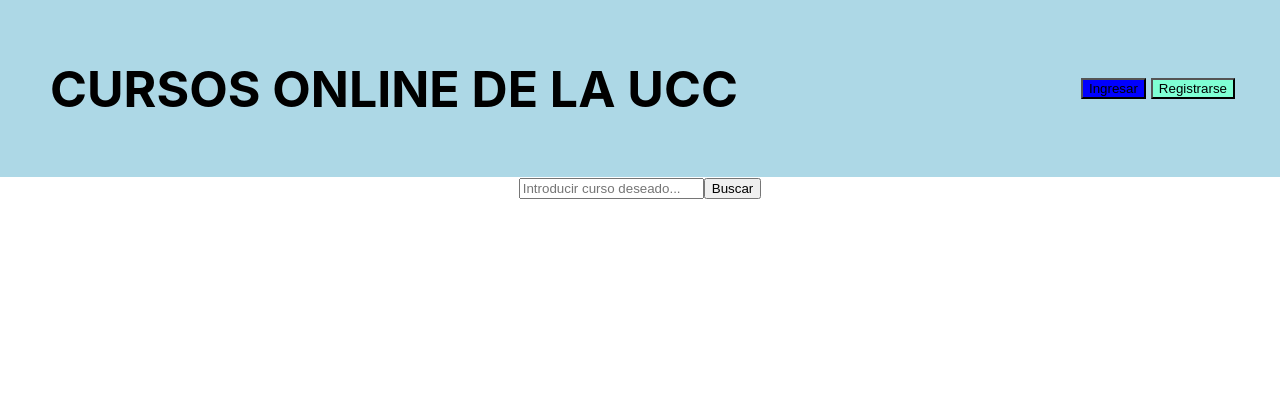
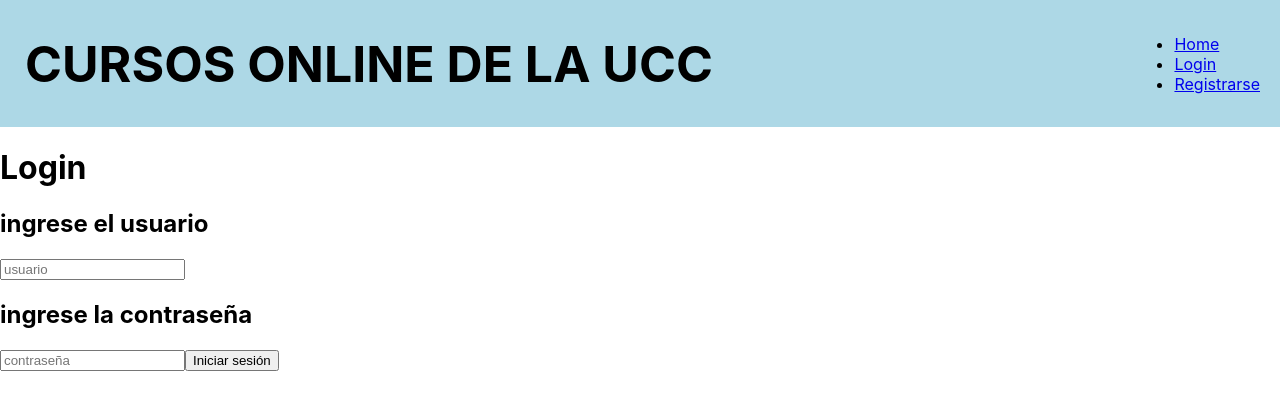
Before and after one commit to Kevinmass/TrabajoArquiSoft, a React (Create React App) app in the folder Trabajo_final/frontend/app1/: page /login in a window 1280 px wide. Shown: the top 410 px of the page. Built offline with nearby package versions, Linux system fonts and the light colour scheme; no server answers.

Commit message:
agrego front para registrarse, falta mejorar

```diff
--- a/Trabajo_final/frontend/app1/package.json
+++ b/Trabajo_final/frontend/app1/package.json
@@ -8,6 +8,7 @@
     "@testing-library/user-event": "^13.5.0",
     "react": "^18.3.1",
     "react-dom": "^18.3.1",
+    "react-router-dom": "^6.23.1",
     "react-scripts": "5.0.1",
     "web-vitals": "^2.1.4"
   },
--- a/Trabajo_final/frontend/app1/src/App.js
+++ b/Trabajo_final/frontend/app1/src/App.js
@@ -1,56 +1,29 @@
 import logo from './logo.svg';
 import './App.css';
-import { useEffect, useState } from 'react';
+import React, { useEffect, useState } from 'react';
 import { queryByTestId } from '@testing-library/react';
+import { Header } from './componentes/encabezado.js';
+import { BrowserRouter as Router, Route, Switch, Routes } from 'react-router-dom';
+import { Login } from './paginas/login.js'
+import { Register } from './paginas/signup.js';
+import { Home } from './paginas/home.js';
+
 function App() {
+  return (
+    <div>
 
-  const [query, setQuery] = useState([])
-  const [cursos, setCursos] = useState('')
-  const [buscar, setBuscar] = useState('')
-  const [loading, setLoading] = useState(true)
+      <div>
+        <Router>
+          <Routes>
 
-  useEffect(() => {
-    setLoading(true);
-    fetch('http://localhost:8080/cursos')
-      .then(response => response.json())
-      .then(data => setCursos(data))
-      .catch(error => console.error('error al buscar el curso solicitado', error))
-      .finally(() => setLoading(false))
-  }, [])
+            <Route path="/" Component={Home} />
+            <Route path="/login" Component={Login} />
+            <Route path="/register" Component={Register} />
 
-
-
-
-  const cargarDatos = (e) => {
-    setQuery(e.target.value)
-    console.log('estas buscando: ' + query)
-
-  }
-
-
-  const Buscar = (e) => {
-    setBuscar(query)
-    console.log('se cargó la busqueda: ' + buscar)
-  }
-
-  return (
-    <div className="App">
-
-      <div className='buscador'>
-        <input
-          type='text'
-          placeholder='Introducir curso deseado...'
-          onChange={cargarDatos}
-        />
-        <button onClick={Buscar}>Buscar</button>
+          </Routes>
+        </Router>
       </div>
-
-      <div className='muestraCursos'>
-          {loading && <li>Cargando...</li>}
-      </div>
-
     </div>
-  );
+  )
 }
-
 export default App;
--- /dev/null
+++ b/Trabajo_final/frontend/app1/src/componentes/buscador.js
@@ -0,0 +1,51 @@
+import { useState,useEffect } from "react"
+
+export const Buscador =()=>{
+
+const [query, setQuery] = useState([])
+const [cursos, setCursos] = useState('')
+const [buscar, setBuscar] = useState('')
+const [loading, setLoading] = useState(true)
+
+useEffect(() => {
+  setLoading(true);
+  fetch('http://localhost:8080/cursos/'+query)
+    .then(response => response.json())
+    .then(data => setCursos(data))
+    .catch(error => console.error('error al buscar el curso solicitado', error))
+    .finally(() => setLoading(false))
+}, [buscar])
+
+
+
+
+const cargarDatos = (e) => {
+  setQuery(e.target.value)
+  console.log('estas buscando: ' + query)
+
+}
+
+
+const Buscar = (e) => {
+  setBuscar(query)
+  console.log('se cargó la busqueda: ' + buscar)
+}
+
+return (
+  <div className="App">
+
+    <div className='buscador'>
+      <input
+        type='text'
+        placeholder='Introducir el id del curso deseado...'
+        onChange={cargarDatos}
+      />
+      <button onClick={Buscar}>Buscar</button>
+    </div>
+
+    <div className='muestraCursos'>
+      {console.log(cursos)}
+    </div>
+
+  </div>
+)}
--- a/Trabajo_final/frontend/app1/src/componentes/encabezado.js
+++ b/Trabajo_final/frontend/app1/src/componentes/encabezado.js
@@ -1,5 +1,8 @@
 import React from "react";
 import './estilos.css'
+import { Link } from 'react-router-dom'
+
+
 export const Header = () => {
 
     return (
@@ -10,12 +13,16 @@
             </div>
 
 
-            <div className="botones-encabezado">
-                <button className="boton-login ">Ingresar</button>
-                <button className="boton-signup">Registrarse</button>
+            <div className="links-encabezado">
+                <ul>
 
+                    <li><Link to="/">Home</Link></li>
+                    <li><Link to="/login" >Login</Link></li>
+                    <li><Link to="/register" >Registrarse</Link></li>
+                </ul>
             </div>
 
         </header>
-    )
+
+    );
 }
--- a/Trabajo_final/frontend/app1/src/componentes/estilos.css
+++ b/Trabajo_final/frontend/app1/src/componentes/estilos.css
@@ -1,7 +1,7 @@
 .encabezadoPrincipal {
-    background-color: lightblue;
+    background: lightblue;
     color: black;
-    padding: 25px;
+    padding: 10px, 20px;
     display: flex;
     align-items: center;
     justify-content: space-between;
@@ -14,7 +14,7 @@
     margin-left: 25px;
 }
 
-.botones-encabezado {
+.links-encabezado {
     padding: 10px 20px;
     margin-left: 15px;
     border: none;
@@ -22,13 +22,11 @@
     cursor: pointer;
 }
 
-.boton-login {
-    margin: 5px;
-    background-color: blue;
-    color: black;
+.botones {
+    margin-left: 10px;
+    text-decoration: none;
+    color: whitesmoke;
+    padding: 5px, 10px;
+    border: 1px solid whitesmoke;
+    border-radius: 5px;
 }
-
-.boton-signup {
-    background-color: aquamarine;
-    color: black;
-}
--- a/Trabajo_final/frontend/app1/src/index.js
+++ b/Trabajo_final/frontend/app1/src/index.js
@@ -4,13 +4,13 @@
 import App from './App';
 import reportWebVitals from './reportWebVitals';
 import { Header } from './componentes/encabezado';
-
+import { Login } from './paginas/login';
+import { BrowserRouter as Router, Route, Switch } from 'react-router-dom';
 
 const root = ReactDOM.createRoot(document.getElementById('root'));
 root.render(
   <React.StrictMode>
-     <Header/>
-    <App />
+    <App/>
   </React.StrictMode>
 );
 
--- /dev/null
+++ b/Trabajo_final/frontend/app1/src/paginas/home.js
@@ -0,0 +1,10 @@
+import React from "react";
+import { Header } from "../componentes/encabezado";
+import { Buscador } from "../componentes/buscador";
+export const Home= () => {
+    return <div>
+    <Header/>
+      <Buscador />
+      </div>
+
+}
--- /dev/null
+++ b/Trabajo_final/frontend/app1/src/paginas/login.js
@@ -0,0 +1,48 @@
+import React, { useState } from "react"
+import { Header } from "../componentes/encabezado"
+
+export const Login = () => {
+    const [usuario, setUsuario] = useState('')
+    const [password, setPassword] = useState('')
+    const [error, setError] = useState(false)
+
+    const handleSubmit = (e) => {
+        e.preventDefault()
+        if (usuario === "" || password === "") {
+            setError(true)
+            return
+        }
+        console.log(usuario + password)
+    }
+
+    const iniciarSesion = () => {
+
+}
+
+
+    return (
+        <div>
+            <Header/>
+            <h1>Login</h1>
+
+            <form className="formulario_login" onSubmit={handleSubmit}>
+                <h2>ingrese el usuario</h2>
+                <input
+                    type="text"
+                    placeholder="usuario"
+                    value={usuario}
+                    onChange={e => setUsuario(e.target.value)}
+                />
+                <h2>ingrese la contraseña</h2>
+                <input
+                    type="password"
+                    placeholder="contraseña"
+                    value={password}
+                    onChange={e => setPassword(e.target.value)}
+                />
+
+            <button className="boton-sesion" type="submit">Iniciar sesión</button>
+            </form>
+        </div>)
+
+}
--- /dev/null
+++ b/Trabajo_final/frontend/app1/src/paginas/signup.js
@@ -0,0 +1,93 @@
+import React, { useState } from "react"
+import { Header } from "../componentes/encabezado"
+
+export const Register = () => {
+    const [usuario, setUsuario] = useState({
+        nombre: '',
+        apellido: '',
+        email: 'a',
+        user: '',
+        password:''
+    })
+
+
+    const handleChange = (e) => {
+        setUsuario({
+          [e.target.name]: e.target.value,
+        });
+      };
+
+
+    const handleSubmit = async (e) => {
+        e.preventDefault();
+       try{
+        const response =  await fetch('http://localhost:8080/register', {
+            method :'POST',
+            headers: {
+                'Content-Type': 'application/json'
+            },
+            body: JSON.stringify(usuario),
+        });
+        if(!response.ok){
+            throw new Error('error al crear el usuario')
+        }
+alert('Usuario creado correctamente')
+    } catch(error) {
+        console.error('Error: ', error.message);
+        alert('ocurrio un error al crear el usuario');
+    }
+    };
+
+    return (
+        <div>
+            <Header />
+            <h1>Register</h1>
+
+            <form className="formulario_login" onSubmit={handleSubmit}>
+                <h2>Nombre</h2>
+                <input
+                    type="text"
+                    name="nombre"
+                    placeholder="nombre"
+                    value={usuario.nombre}
+                    onChange={handleChange}
+                />
+
+                <h2>Apellido</h2>
+                <input
+                    type="text"
+                    name="apellido"
+                    placeholder="apellido"
+                    value={usuario.apellido}
+                    onChange={handleChange}
+                />
+                <h2>Correo Electronico</h2>
+                <input
+                    type="email"
+                    name="email"
+                    placeholder="email@example.com"
+                    value={usuario.email}
+                    onChange={handleChange}
+                />
+                <h2>Usuario</h2>
+                <input
+                    type="text"
+                    name="user"
+                    placeholder="usuario"
+                    value={usuario.user}
+                    onChange={handleChange}
+                />
+                <h2>Contraseña</h2>
+                <input
+                    type="password"
+                    name="password"
+                    placeholder="contraseña"
+                    value={usuario.password}
+                    onChange={handleChange}
+                />
+
+                <button className="boton-sesion" type="submit" >Registrarse</button>
+            </form>
+        </div>)
+
+}
```
Also changed, not shown: 1 other file (tests, documents, lock files or other folders).
